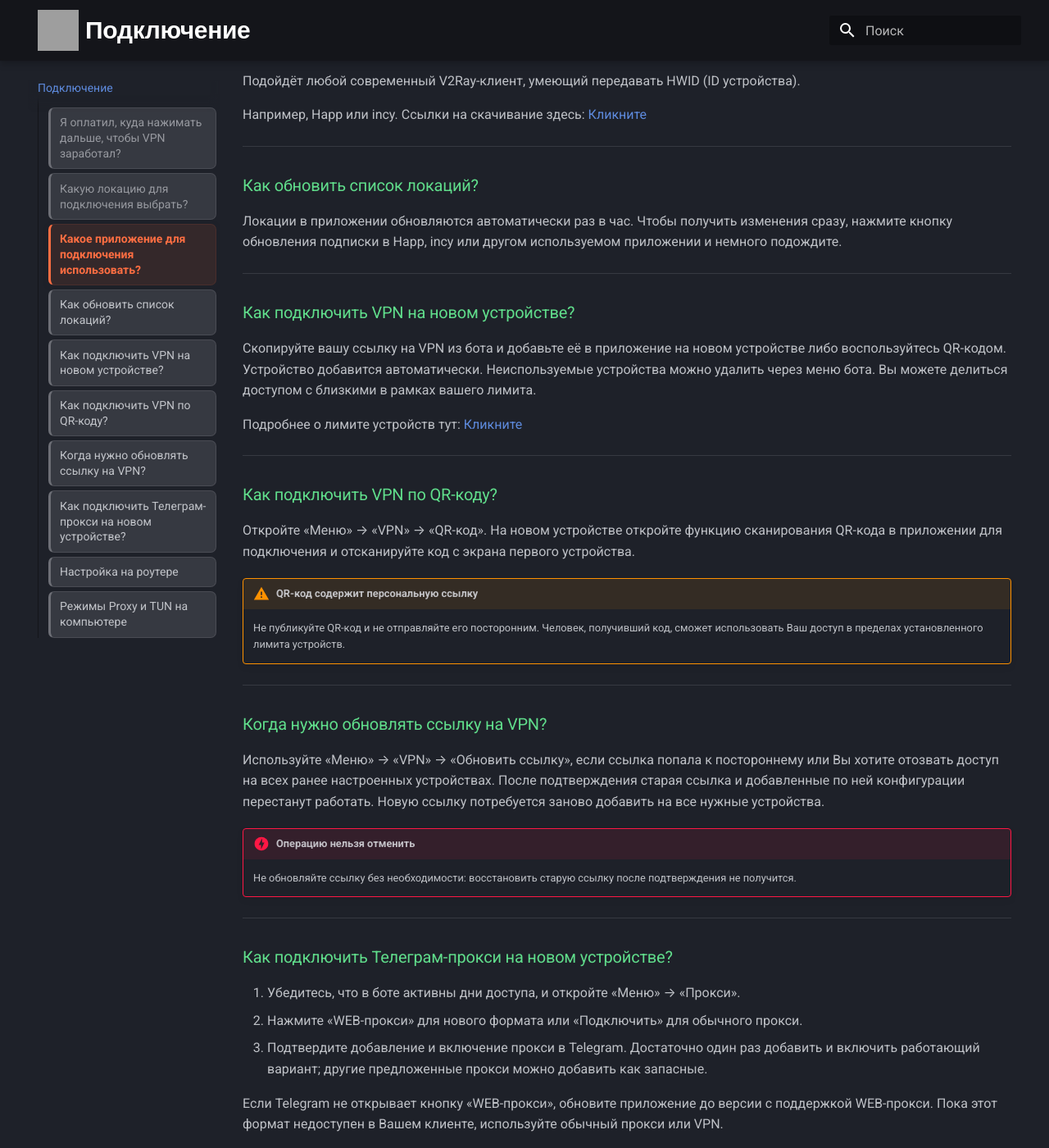
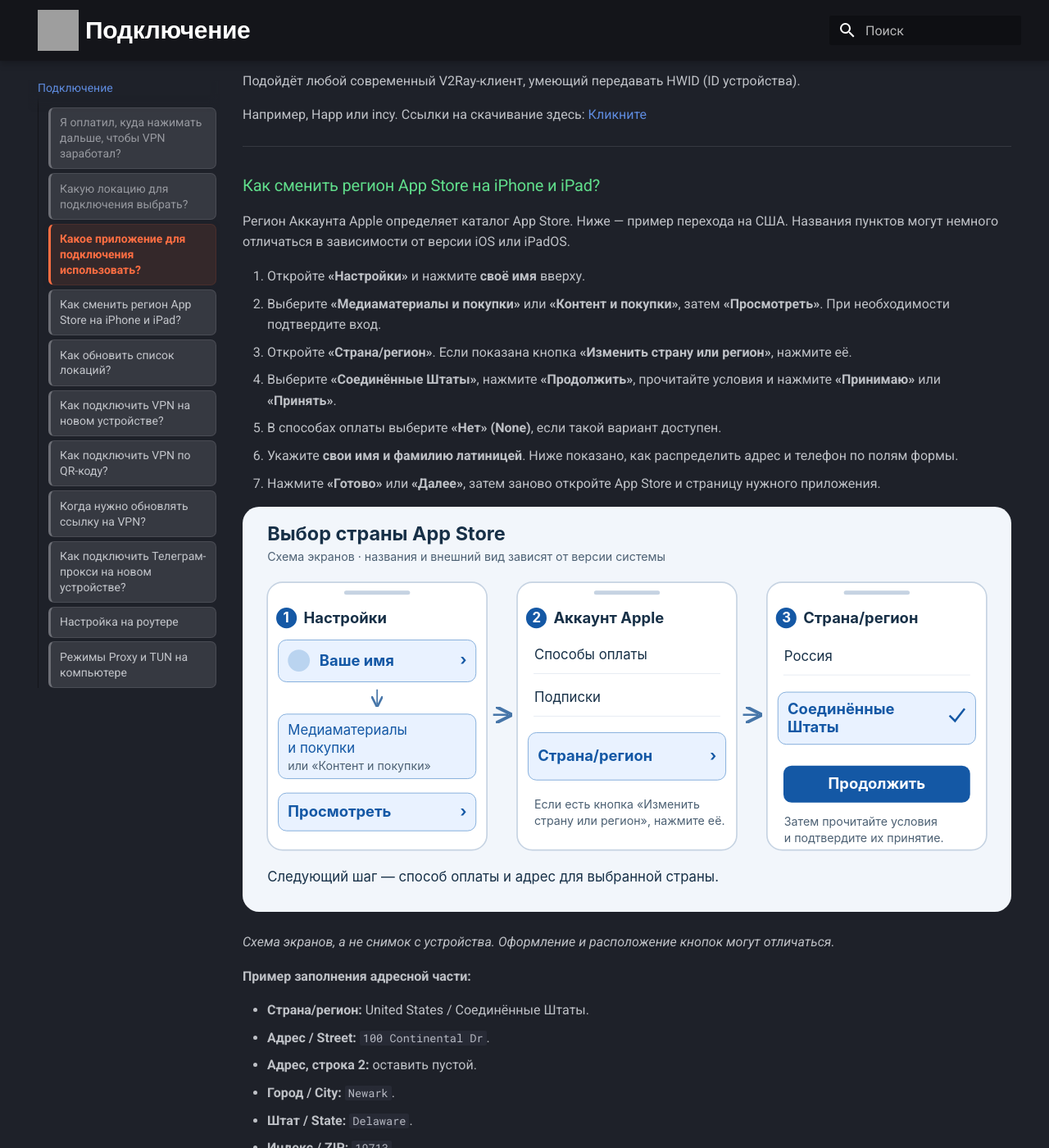
Before and after one commit to CanvasProxy/wiki, an MkDocs documentation site: the page built from docs/connection.md, in a window 1280 px wide and 1400 px high, scrolled down 742 px. Shown: the whole window at 82% size. Built offline with MkDocs 1.6.1 and Material for MkDocs 9.7.7, drawn with Linux system fonts in a browser that asks for light colours; some of the changed text lies outside the part shown; grey boxes are pictures that could not be loaded.

Commit message:
Add simple App Store region guide

```diff
--- a/docs/connection.md
+++ b/docs/connection.md
@@ -30,6 +30,54 @@
 Подойдёт любой современный V2Ray-клиент, умеющий передавать HWID (ID устройства).
 
 Например, Happ или incy. Ссылки на скачивание здесь: [Кликните](general.md#apps)
+
+---
+
+### Как сменить регион App Store на iPhone и iPad? {: #app-store-region }
+
+Регион Аккаунта Apple определяет каталог App Store. Ниже — пример перехода на США. Названия пунктов могут немного
+отличаться в зависимости от версии iOS или iPadOS.
+
+1. Откройте **«Настройки»** и нажмите **своё имя** вверху.
+2. Выберите **«Медиаматериалы и покупки»** или **«Контент и покупки»**, затем **«Просмотреть»**.
+   При необходимости подтвердите вход.
+3. Откройте **«Страна/регион»**. Если показана кнопка **«Изменить страну или регион»**, нажмите её.
+4. Выберите **«Соединённые Штаты»**, нажмите **«Продолжить»**, прочитайте условия и нажмите **«Принимаю»** или **«Принять»**.
+5. В способах оплаты выберите **«Нет» (None)**, если такой вариант доступен.
+6. Укажите **свои имя и фамилию латиницей**. Ниже показано, как распределить адрес и телефон по полям формы.
+7. Нажмите **«Готово»** или **«Далее»**, затем заново откройте App Store и страницу нужного приложения.
+
+![Схема экранов: путь от настроек аккаунта до выбора Соединённых Штатов](assets/app-store-region/region-steps.svg)
+
+*Схема экранов, а не снимок с устройства. Оформление и расположение кнопок могут отличаться.*
+
+**Пример заполнения адресной части:**
+
+- **Страна/регион:** United States / Соединённые Штаты.
+- **Адрес / Street:** `100 Continental Dr`.
+- **Адрес, строка 2:** оставить пустой.
+- **Город / City:** `Newark`.
+- **Штат / State:** `Delaware`.
+- **Индекс / ZIP:** `19713`.
+- **Код телефона:** `302`.
+- **Номер телефона:** `4541500`.
+
+![Схема формы: способ оплаты «Нет» и пример адреса в Делавэре](assets/app-store-region/region-form.svg)
+
+*Схема формы. Если для телефона одно поле, полный номер из примера — `3024541500`.*
+
+Это **публичные адрес и телефон отеля Hilton Wilmington/Christiana**, а не персональные данные пользователя.
+Они приведены как пример полей; их наличие не гарантирует, что Apple примет смену региона. Телефон отеля **не подходит
+для кодов входа и восстановления аккаунта** — для них используйте свой доступный номер.
+
+**Если варианта «Нет» нет**, Apple может потребовать действительный способ оплаты выбранной страны.
+Смене региона также могут мешать остаток средств на балансе, блокирующие подписки, незавершённые покупки или возвраты
+и участие в семейном доступе. Сначала выясните причину сообщения Apple; отменять все подписки, включая iCloud+,
+без разбора не требуется. Если конкретная подписка блокирует переход, после её отмены может потребоваться дождаться
+конца оплаченного срока.
+
+Источники: [правила смены региона Apple](https://support.apple.com/ru-ru/118283) ·
+[адрес и телефон отеля на сайте Hilton](https://www.hilton.com/en/hotels/ilgchhf-hilton-wilmington-christiana/).
 
 ---
 
```
Also changed, not shown: docs/assets/app-store-region/region-form.svg (added), docs/assets/app-store-region/region-steps.svg (added).
